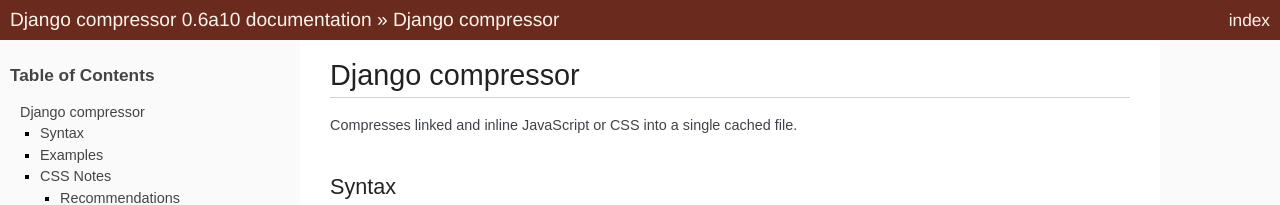
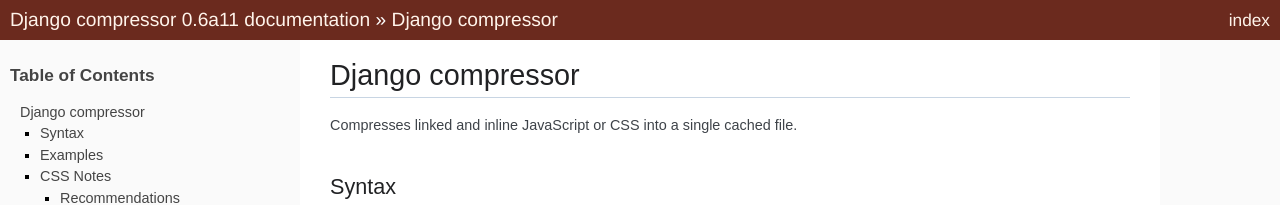
Before and after one commit to django-compressor/django-compressor, a Sphinx documentation site: the page built from docs/index.txt, in a window 1280 px wide and 900 px high. Shown: the top 205 px of the window. Built offline with Sphinx 7.4.7, drawn with Linux system fonts in a browser that asks for light colours; some of the changed text lies outside the part shown.

```diff
--- a/compressor/__init__.py
+++ b/compressor/__init__.py
@@ -1,4 +1,4 @@
-VERSION = (0, 6, 0, "a", 10)  # following PEP 386
+VERSION = (0, 6, 0, "a", 11)  # following PEP 386
 DEV_N = None
 
 
--- a/docs/conf.py
+++ b/docs/conf.py
@@ -50,7 +50,7 @@ copyright = u'2011, Django compressor authors'
 # The short X.Y version.
 version = '0.6'
 # The full version, including alpha/beta/rc tags.
-release = '0.6a10'
+release = '0.6a11'
 
 # The language for content autogenerated by Sphinx. Refer to documentation
 # for a list of supported languages.
```
